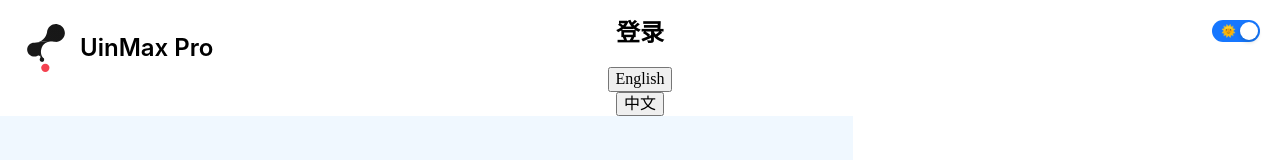
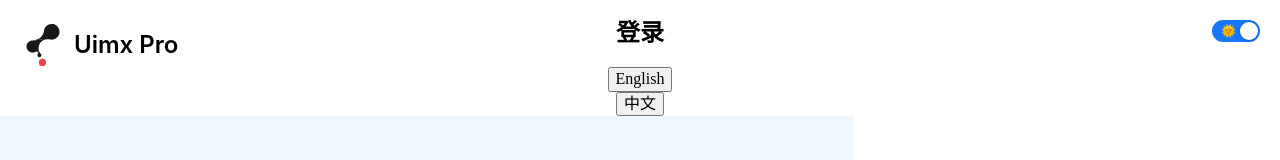
Before and after one commit to uinmx/uinmax-pro-react, a React (Vite) app: page /login in a window 1280 px wide. Shown: the top 160 px of the page. Built offline with nearby package versions, Linux system fonts and the light colour scheme.

Commit message:
fix: sysName

```diff
--- a/src/locales/lang/en_US/sys.ts
+++ b/src/locales/lang/en_US/sys.ts
@@ -4,6 +4,7 @@ export default {
     zh: { nativeName: '中文' }
   },
   login: {
+    systemName: 'Uimx Pro',
     title: 'Sign in',
     username: 'username',
     password: 'password',
--- a/src/locales/lang/zh_CN/sys.ts
+++ b/src/locales/lang/zh_CN/sys.ts
@@ -4,6 +4,7 @@ export default {
     zh: { nativeName: '中文' }
   },
   login: {
+    systemName: 'Uimx Pro',
     title: '登录',
     username: '用户名',
     password: '密码',
--- a/src/views/system/login/index.tsx
+++ b/src/views/system/login/index.tsx
@@ -31,8 +31,8 @@ function LoginPage() {
       <Row className="login-content">
         <Col xs={0} md={16} className="login-preview flex-column-center">
           <div className="sys-logo">
-            <img src={LogoURL} alt={'logo'} width={48} height={48} />
-            <span>UinMax Pro</span>
+            <img src={LogoURL} alt={'logo'} width={42} height={42} />
+            <span>{t('sys.login.systemName')}</span>
           </div>
           <img src={BannerURL} className="sys-banner bg-container" alt="banner" />
           <div className="sys-title">
```
